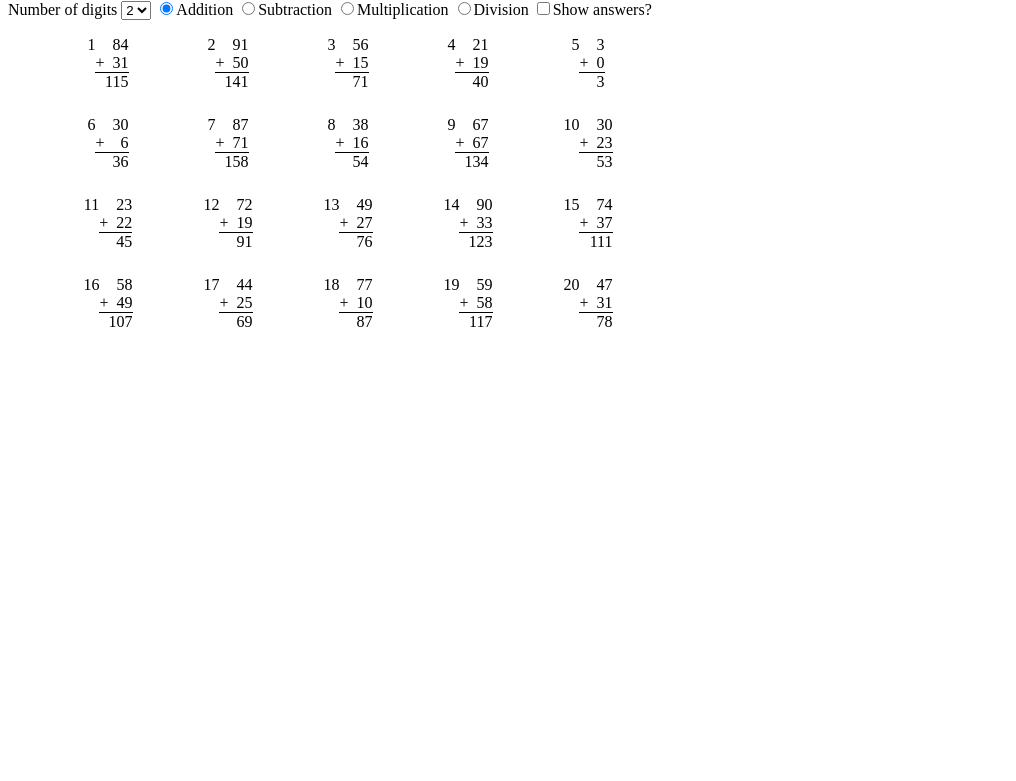
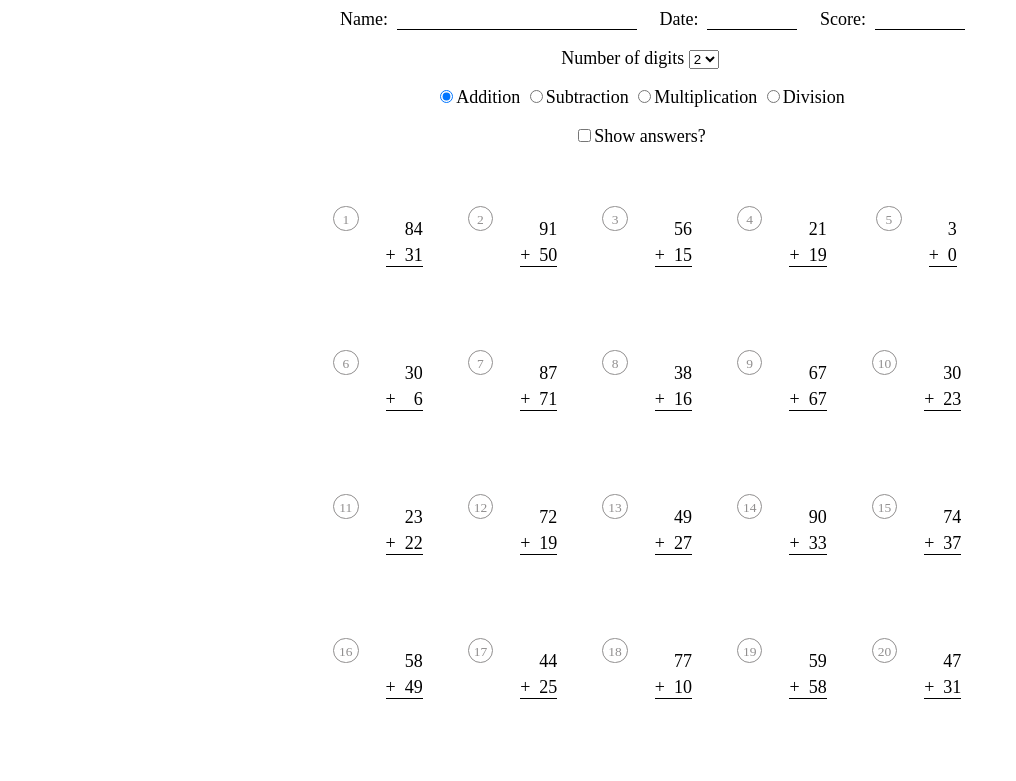
Before and after one commit to hoosteeno/math_sheets, a plain HTML site: page index.html in a window 1280 px wide. Shown: the part 81-862 px from the top of the page, without its empty margins (0-1016 px from the left). Before the commit the page ends 800 px from the top, so only its background shows below. Drawn offline with nearby package versions, Linux system fonts and the light colour scheme; a web font is replaced by a local one.

Commit message:
Working on print styles

```diff
--- a/index.html
+++ b/index.html
@@ -3,13 +3,21 @@
 <head>
     <meta charset="utf-8"/>
     <script src="https://cdn.jsdelivr.net/npm/vue/dist/vue.js"></script>
-    <link type="text/css" rel="stylesheet" media="screen" href="./sheets.css">
+    <link href="https://fonts.googleapis.com/css2?family=Cambo&display=swap" rel="stylesheet">
+    <link type="text/css" rel="stylesheet" media="all" href="./sheets.css">
 </head>
 <body>
     <h1>Math Sheets</h1>
 
+    <div class="write-ins">
+        <span class="write-in long">Name:</span>
+        <span class="write-in">Date:</span>
+        <span class="write-in">Score:</span>
+    </div>
+
     <div id="problem-container">
         <form>
+            <div class="form-line">
                 <label for="digits">Number of digits</label>
                 <select v-model="digits" name="digits">
                     <option>1</option>
@@ -18,13 +26,18 @@
                     <option>4</option>
                     <option>5</option>
                 </select>
+            </div>
+            <div class="form-line">
                 <input v-model="operator" type="radio" name="operator" value="+">Addition</input>
                 <input v-model="operator" type="radio" name="operator" value="-">Subtraction</input>
                 <input v-model="operator" type="radio" name="operator" value="x">Multiplication</input>
                 <input v-model="operator" type="radio" name="operator" value="÷">Division</input>
-            <input v-model="answers" type="checkbox" name="answers">Show answers?</input>
+            </div>
+            <div class="form-line">
+                <input v-model="showAnswers" type="checkbox" name="showAnswers">Show answers?</input>
+            </div>
         </form>
-        <ol class="problems">
+        <ol class="problems" v-bind:class="{ hide_answers: !showAnswers}">
             <problem-item inline-template v-for="item in problems" v-bind:problem="item" v-bind:key="item.id">
                 <li class="problem">
                     <span class="number">{{ problem.topNum }}</span>
--- a/sheets.css
+++ b/sheets.css
@@ -1,4 +1,38 @@
+html {
+    font-family: 'Cambo', serif;
+    font-size: 18px;
+    text-align: center;
+}
+
+.write-ins {
+    /*display: none;*/
+    margin: 0 auto;
+    width: 600px;
+}
+
+.write-in::after {
+    content: "";
+    padding-right: 15%;
+    margin-left: .5em;
+    border-bottom: 1px solid black;
+    margin-right: 1em;
+}
+
+.write-in.long::after {
+    padding-right: 40%;
+}
+
+form {
+    margin: 1em auto 4em auto;
+}
+
+.form-line {
+    margin: 1em auto;
+}
+
 .problems {
+    text-align: center;
+    margin: 0 auto;
     display: grid;
     grid-template-columns: repeat(5, 1fr);
     grid-auto-rows: minmax(5em, auto);
@@ -6,6 +40,8 @@
     justify-items: center;
     width: 600px;
     counter-reset: count;
+    grid-row-gap: 3em;
+    grid-column-gap: 4em;
 }
 
 .problem {
@@ -20,7 +56,18 @@
 .problem::before {
     content: counters(count, "------");
     grid-row: 1;
-    grid-column: 1
+    grid-column: 1;
+    position: relative;
+    left: -2em;
+    top: -1em;
+    border: 1px solid #918f8f;
+    border-radius: 50%;
+    padding: 5px;
+    width: 1em;
+    height: 1em;
+    text-align: center;
+    font-size: .75em;
+    color: #918f8f;
 }
 
 .problem span {
@@ -55,3 +102,16 @@
     grid-column-start: 1;
     justify-self: end;
 }
+
+.hide_answers .answer {
+    display:none;
+}
+
+@media print {
+    form {
+        display: none;
+    }
+    .write-in {
+        display: inline;
+    }
+}
--- a/sheets.js
+++ b/sheets.js
@@ -12,7 +12,7 @@ function getRandomInt(max) {
 // produce a math problem with a top number, a bottom number, and an operator
 function makeProblems(digits, operator) {
     var p = [];
-    for (var i=0; i<20; i+=1) {
+    for (var i=0; i<25; i+=1) {
         var topNum = getRandomInt(getMax(digits));
         var bottomNum = getRandomInt(topNum);
         var answer = 0;
@@ -27,7 +27,11 @@ function makeProblems(digits, operator) {
                 answer = topNum * bottomNum;
                 break;
             case "÷":
-                answer = Math.floor(topNum / bottomNum) + " R " + topNum % bottomNum;
+                topNum = topNum || 1;
+                bottomNum = bottomNum || 1;
+                var remainder = topNum % bottomNum;
+                answer = Math.floor(topNum / bottomNum) + (remainder ? " r" + remainder : "");
+                break;
         }
         p.push({topNum: topNum, bottomNum: bottomNum, operator: operator, answer: answer})
     }
@@ -35,14 +39,15 @@ function makeProblems(digits, operator) {
 }
 
 Vue.component('problem-item', {
-    props: ['problem']
+    props: ['problem', 'showAnswers']
 });
 
 var problems = new Vue({
     el: '#problem-container',
     data: {
         digits: 2,
-        operator: "+"
+        operator: "+",
+        showAnswers: false
     },
     computed: {
         problems: function() {
```
Lines whose indentation alone changed are shown as unchanged.
